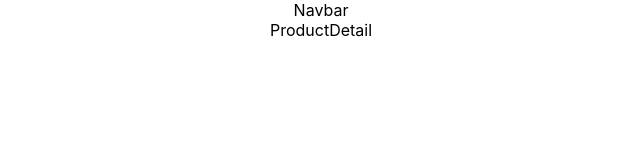
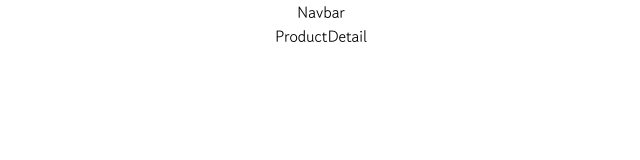
Before and after one commit to sweeetlatte/minimal-ecommerce, a React (Create React App) app: page / in a window 1280 px wide. Shown: the top 160 px of the page, without its empty margins (319-959 px from the left). Built offline with nearby package versions, Linux system fonts and the light colour scheme; the HTML template or start-up script is replaced by a standard one.

Commit message:
[style] set initial box-sizing to border-box

```diff
--- a/src/index.css
+++ b/src/index.css
@@ -1,13 +1,18 @@
+html {
+  box-sizing: border-box;
+}
+
+*, *:before, *:after {
+  box-sizing: inherit;
+}
+
 body {
   margin: 0;
-  font-family: -apple-system, BlinkMacSystemFont, 'Segoe UI', 'Roboto', 'Oxygen',
-    'Ubuntu', 'Cantarell', 'Fira Sans', 'Droid Sans', 'Helvetica Neue',
-    sans-serif;
+  font-family: 'Gowun Dodum', sans-serif;
   -webkit-font-smoothing: antialiased;
   -moz-osx-font-smoothing: grayscale;
 }
 
 code {
-  font-family: source-code-pro, Menlo, Monaco, Consolas, 'Courier New',
-    monospace;
+  font-family: source-code-pro, Menlo, Monaco, Consolas, 'Courier New', monospace;
 }
```
